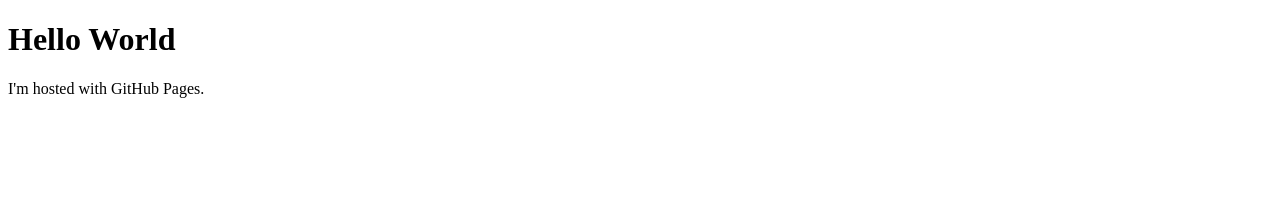
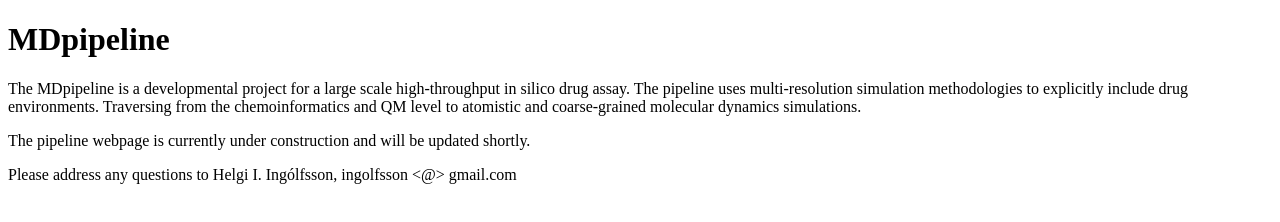
Before and after one commit to mdpipeline/mdpipeline.github.io, a plain HTML site: page index.html in a window 1280 px wide. Drawn offline with Linux system fonts and the light colour scheme.

Commit message:
dev-website-1

```diff
--- a/index.html
+++ b/index.html
@@ -1,7 +1,9 @@
 <!DOCTYPE html>
 <html>
 <body>
-<h1>Hello World</h1>
-<p>I'm hosted with GitHub Pages.</p>
+<h1>MDpipeline</h1>
+<p>The MDpipeline is a developmental project for a large scale high-throughput in silico drug assay. The pipeline uses multi-resolution simulation methodologies to explicitly include drug environments. Traversing from the chemoinformatics and QM level to atomistic and coarse-grained molecular dynamics simulations.</p>
+<p>The pipeline webpage is currently under construction and will be updated shortly.</p>
+<p>Please address any questions to Helgi I. Ingólfsson, ingolfsson <@> gmail.com</p>
 </body>
 </html>
```
